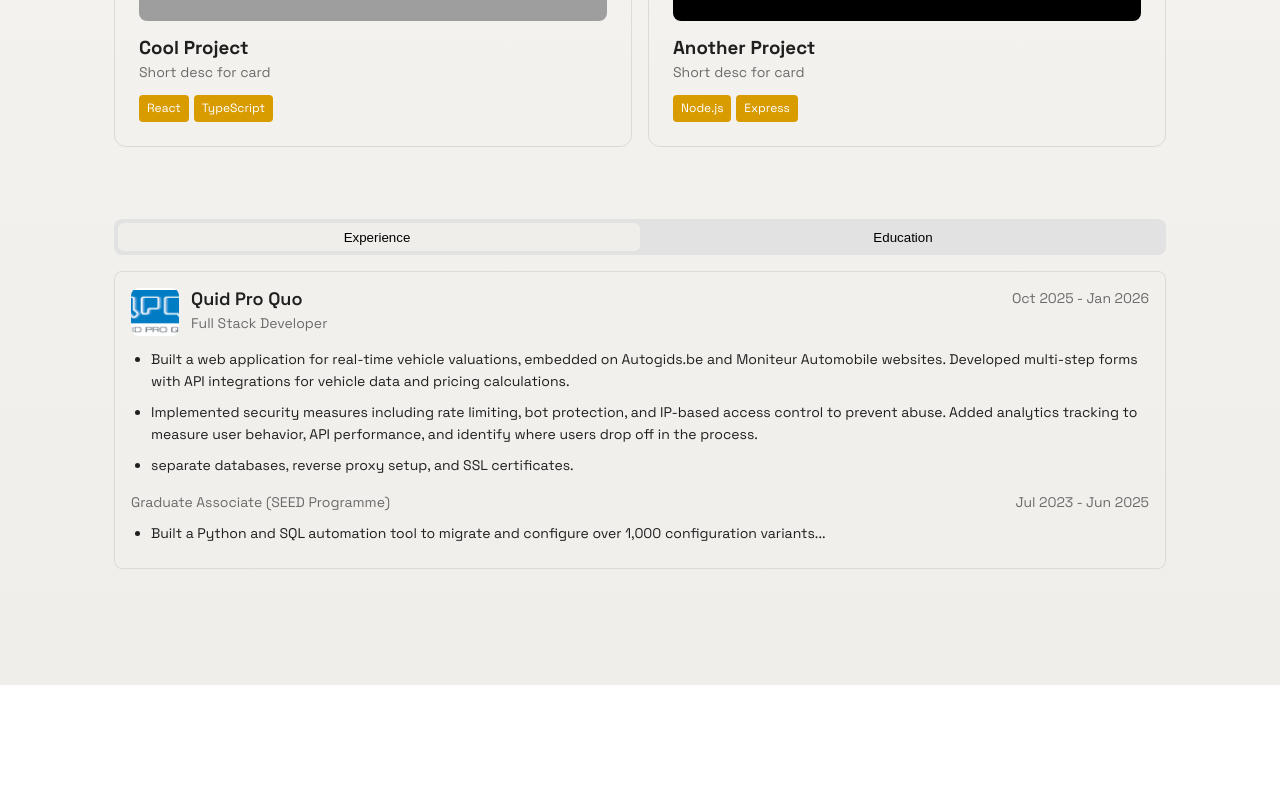
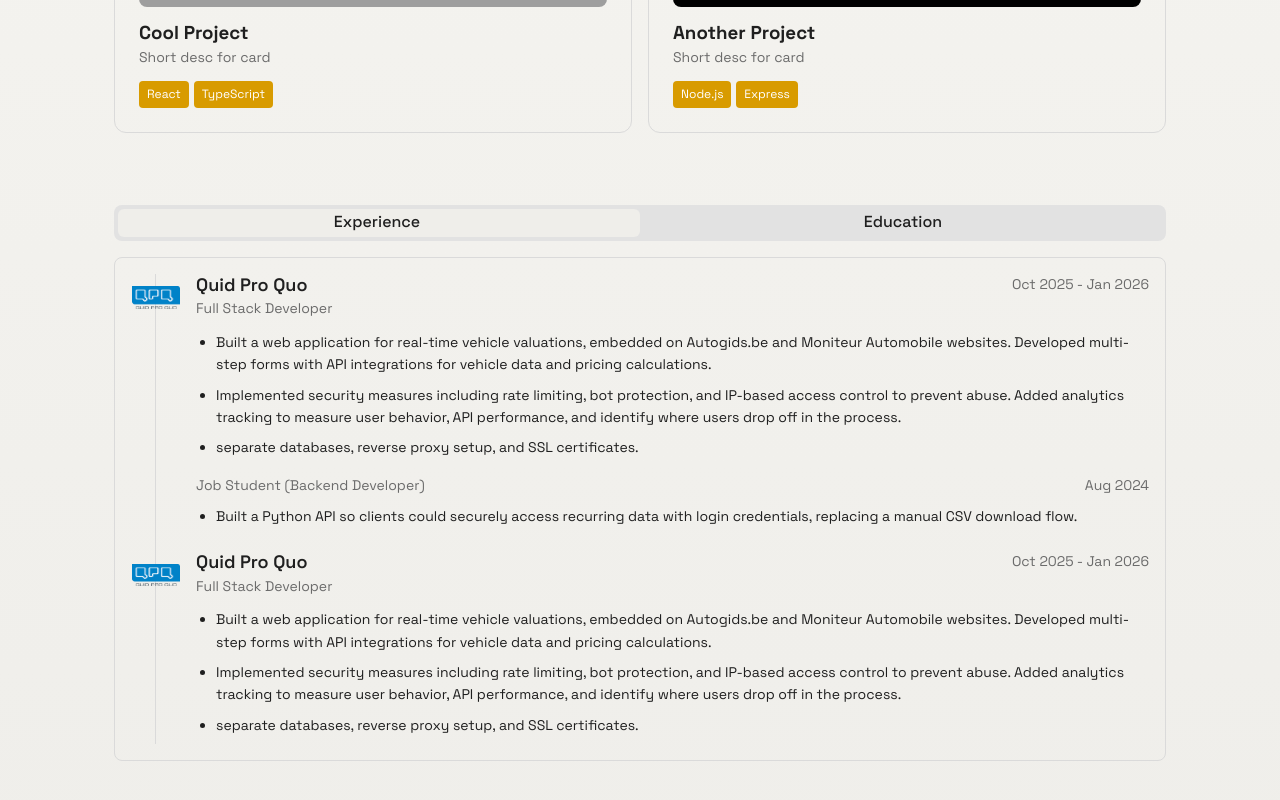
Before and after one commit to kamielquatacker/kamiel-portfolio, a Next.js app: page / in a window 1280 px wide. Shown: the part 780-1580 px from the top of the page. Before the commit the page ends 1465 px from the top, so only its background shows below. Built offline with nearby package versions, Linux system fonts and the light colour scheme; grey boxes are pictures that could not be loaded.

Commit message:
update education and experience ui

```diff
--- a/app/globals.css
+++ b/app/globals.css
@@ -6,7 +6,7 @@
   --muted: #6b6b6b;
   --accent: #ffb800;
   --accent-dark: #d89b00;
-  --border: #DADADA;
+  --border: #dadada;
   --shadow: 0 24px 60px rgba(0, 0, 0, 0.08);
   --radius-lg: 24px;
   --radius-md: 12px;
@@ -29,11 +29,20 @@ body {
   margin: 0;
   color: var(--text);
   background:
-    radial-gradient(900px 480px at 10% -10%, rgba(255, 184, 0, 0.16), transparent 60%),
-    radial-gradient(800px 420px at 90% 10%, rgba(0, 0, 0, 0.08), transparent 60%),
+    radial-gradient(
+      900px 480px at 10% -10%,
+      rgba(255, 184, 0, 0.16),
+      transparent 60%
+    ),
+    radial-gradient(
+      800px 420px at 90% 10%,
+      rgba(0, 0, 0, 0.08),
+      transparent 60%
+    ),
     linear-gradient(180deg, var(--bg), var(--bg-2));
   min-height: 100vh;
-  font-family: var(--font-sans), "Segoe UI", Tahoma, Geneva, Verdana, sans-serif;
+  font-family:
+    var(--font-sans), "Segoe UI", Tahoma, Geneva, Verdana, sans-serif;
   line-height: 1.55;
 }
 
@@ -74,7 +83,8 @@ a {
   font-size: 16px;
 }
 
-.hero-buttons, .project-links {
+.hero-buttons,
+.project-links {
   display: flex;
   flex-wrap: wrap;
   gap: 12px;
@@ -91,7 +101,6 @@ a {
   height: 20px;
 }
 
-
 .projects-header {
   display: flex;
   align-items: center;
@@ -99,11 +108,10 @@ a {
   margin-bottom: 24px;
 }
 
-.technologies{
+.technologies {
   display: flex;
   flex-wrap: wrap;
-  gap: .3rem;
-
+  gap: 0.3rem;
 }
 
 .project-card .technologies {
@@ -120,9 +128,6 @@ a {
   font-size: 12px;
 }
 
-
-
-
 .btn {
   display: inline-flex;
   align-items: center;
@@ -132,15 +137,15 @@ a {
   border-radius: var(--radius-sm);
   color: var(--text);
   font-size: 14px;
-  transition: border-color 200ms ease, color 200ms ease;
+  transition:
+    border-color 200ms ease,
+    color 200ms ease;
 }
 
 .btn:hover {
   border-color: var(--accent);
   color: var(--accent);
 }
-
-
 
 .section {
   padding: 36px 0;
@@ -149,7 +154,7 @@ a {
 .section-title {
   font-size: 24px;
   letter-spacing: 0.02em;
-  margin-bottom: 0;
+  margin: 0;
 }
 
 .section-title-icon {
@@ -162,7 +167,9 @@ a {
   align-items: center;
   gap: 4px;
   color: var(--text);
-  transition: color 200ms ease-in-out, border-color 200ms ease-in-out;
+  transition:
+    color 200ms ease-in-out,
+    border-color 200ms ease-in-out;
   padding: 8px 12px;
   border: 1px solid transparent;
   border-radius: var(--radius-sm);
@@ -218,7 +225,6 @@ a {
   height: auto;
 }
 
-
 .tab-headers {
   display: flex;
   position: relative;
@@ -241,6 +247,9 @@ a {
 }
 
 .tab-button {
+  font: inherit;
+  font-weight: 500;
+  color: inherit;
   background: none;
   border: none;
   cursor: pointer;
@@ -255,57 +264,73 @@ a {
 .tab-content {
   border: 1px solid var(--border);
   border-radius: var(--radius-sm);
-  padding: 1rem ;
+  padding: 1rem;
+  padding-left: 0;
 }
 
 /* Experience Items */
-.experience-list {
+.experience-list, .education-list {
   display: flex;
   flex-direction: column;
-  gap: 24px;
+  gap: 1rem;
+  list-style: none;
+  padding: 0;
+  margin: 0 0 0 40px;
+  border-left: 1px solid var(--border);
 }
 
-.experience-item {
-  padding-bottom: 24px;
-  border-bottom: 1px solid var(--border);
+.experience-item, .education-item {
+  /* padding-bottom: 24px; */
+  margin: 0 0 0 40px;
+  position: relative;
 }
 
-.experience-item:last-child {
-  border-bottom: none;
-  padding-bottom: 0;
-}
-
-.experience-header {
+.experience-header, .education-header {
   display: flex;
   align-items: flex-start;
   gap: 12px;
   margin-bottom: 12px;
 }
 
-.company-logo {
-  border-radius: 8px;
-  object-fit: cover;
-  flex-shrink: 0;
+.experience-content ul, .education-content ul {
+  list-style-type: disc;
 }
 
-.experience-header-content {
+.company-logo, .school-logo {
+  border-radius: 8px;
+  position: absolute;
+  left: -4rem;
+  width: 3rem;
+  height: 3rem;
+  display: flex;
+  align-items: center;
+  justify-content: center;
+  overflow: hidden;
+}
+
+.company-logo-image, .school-logo-image {
+  object-fit: contain;
+  object-position: center;
+}
+
+.experience-header-content, .education-header-content {
   flex: 1;
 }
 
-.company-name {
+.company-name, .education-name {
   font-size: 18px;
   font-weight: 600;
   margin: 0 0 4px 0;
   line-height: 1.2;
 }
 
-.company-name a {
+.company-name a, .education-name a {
   color: var(--text);
   transition: color 0.2s;
 }
 
-.company-name a:hover {
-  color: var(--accent-dark);
+.company-name a:hover, .education-name a:hover {
+  color: var(--accent);
 }
 
 .role-title {
@@ -348,14 +373,14 @@ a {
   gap: 12px;
 }
 
-
-
 .card {
   display: block;
   border: 1px solid var(--border);
   border-radius: var(--radius-md);
   padding: 24px;
-  transition: transform 200ms ease, box-shadow 200ms ease;
+  transition:
+    transform 200ms ease,
+    box-shadow 200ms ease;
 }
 
 .card:hover {
--- a/app/page.tsx
+++ b/app/page.tsx
@@ -77,22 +77,22 @@ export default function Home() {
               id: "experience",
               label: "Experience",
               content: (
-                <div className="experience-list">
+                <ul className="experience-list">
                   {experiences.map((exp) => (
                     <ExperienceItem key={exp.id} experience={exp} />
                   ))}
-                </div>
+                </ul>
               ),
             },
             {
               id: "education",
               label: "Education",
               content: (
-                <div className="education-list">
+                <ul className="education-list">
                   {education.map((edu) => (
                     <EducationItem key={edu.id} education={edu} />
                   ))}
-                </div>
+                </ul>
               ),
             },
           ]}
--- a/components/EducationItem.tsx
+++ b/components/EducationItem.tsx
@@ -1,18 +1,28 @@
+import Image from "next/image";
 import { Education } from "@/data/education";
 
 export default function EducationItem({ education }: { education: Education }) {
   return (
-    <div className="education-item">
-      {/* Logo, school name, degree, period */}
+    <li className="education-item">
+      <a
+        className="school-logo"
+        href={education.url}
+        target="_blank"
+        rel="noreferrer"
+      >
+        <Image
+          src={education.logo}
+          alt={education.school}
+          fill
+          sizes="48px"
+          className="school-logo-image"
+          unoptimized
+        />
+      </a>
+      <div className="education-content">
         <div className="education-header">
-            <img src={education.logo}
-                alt={education.school}
-                width={48}
-                height={48}
-                className="school-logo"
-            />
           <div className="education-header-content">
-                <h3 className="school-name">
+            <h3 className="education-name">
               {education.url ? (
                 <a href={education.url} target="_blank" rel="noreferrer">
                   {education.school}
@@ -21,11 +31,11 @@ export default function EducationItem({ education }: { education: Education }) {
                 education.school
               )}
             </h3>
-                <p className="degree">Degree: {education.degree}</p>
-                <p className="field">Field: {education.field}</p>
+            <p className="degree">{education.degree}</p>
           </div>
           <span className="period">{education.period}</span>
         </div>
       </div>
+    </li>
   );
 }
--- a/components/ExperienceItem.tsx
+++ b/components/ExperienceItem.tsx
@@ -1,7 +1,11 @@
-import Image from 'next/image';
-import { Experience } from '@/data/experience';
+import Image from "next/image";
+import { Experience } from "@/data/experience";
 
-export default function ExperienceItem({ experience }: { experience: Experience }) {
+export default function ExperienceItem({
+  experience,
+}: {
+  experience: Experience;
+}) {
   // Safety check
   if (!experience.positions || experience.positions.length === 0) {
     return null;
@@ -10,15 +14,24 @@ export default function ExperienceItem({ experience }: { experience: Experience
   const firstPosition = experience.positions[0];
 
   return (
-    <div className="experience-item">
-      <div className="experience-header">
+    <li className="experience-item">
+      <a
+        className="company-logo"
+        href={experience.url}
+        target="_blank"
+        rel="noreferrer"
+      >
         <Image
           src={experience.logo}
           alt={experience.company}
-          width={48}
-          height={48}
-          className="company-logo"
+          fill
+          sizes="48px"
+          className="company-logo-image"
+          unoptimized
         />
+      </a>
+      <div className="experience-content">
+        <div className="experience-header">
           <div className="experience-header-content">
             <h3 className="company-name">
               {experience.url ? (
@@ -36,7 +49,7 @@ export default function ExperienceItem({ experience }: { experience: Experience
 
         <div className="position-details">
           <ul>
-          {firstPosition.description.split('<br>').map((item, i) => (
+            {firstPosition.description.split("<br>").map((item, i) => (
               <li key={i} dangerouslySetInnerHTML={{ __html: item.trim() }} />
             ))}
           </ul>
@@ -49,12 +62,13 @@ export default function ExperienceItem({ experience }: { experience: Experience
               <span className="period">{pos.period}</span>
             </div>
             <ul>
-            {pos.description.split('<br>').map((item, j) => (
+              {pos.description.split("<br>").map((item, j) => (
                 <li key={j} dangerouslySetInnerHTML={{ __html: item.trim() }} />
               ))}
             </ul>
           </div>
         ))}
       </div>
+    </li>
   );
 }
--- a/data/education.ts
+++ b/data/education.ts
@@ -14,7 +14,7 @@ export const education: Education[] = [
   {
     id: "pxl",
     school: "PXL University of Applied Sciences",
-    degree: "Graduate in Programming",
+    degree: "Graduate Diploma in Programming",
     field: "Software Development",
     period: "2022 - 2025",
     logo: "/logos/pxl.png",
--- a/data/experience.ts
+++ b/data/experience.ts
@@ -26,9 +26,22 @@ export const experiences: Experience[] = [
         description: "Built a web application for real-time vehicle valuations, embedded on Autogids.be and Moniteur Automobile websites. Developed multi-step forms with API integrations for vehicle data and pricing calculations.<br>Implemented security measures including rate limiting, bot protection, and IP-based access control to prevent abuse. Added analytics tracking to measure user behavior, API performance, and identify where users drop off in the process.<br> separate databases, reverse proxy setup, and SSL certificates."
       },
       {
-        title: "Graduate Associate (SEED Programme)",
-        period: "Jul 2023 - Jun 2025",
-        description: "Built a Python and SQL automation tool to migrate and configure over 1,000 configuration variants..."
+        title: "Job Student (Backend Developer)",
+        period: "Aug 2024",
+        description: "Built a Python API so clients could securely access recurring data with login credentials, replacing a manual CSV download flow."
+      }
+    ]
+  },
+  {
+    id: "qpq2",
+    company: "Quid Pro Quo",
+    logo: "/logos/qpq.png",
+    url: "https://new.restwaardebox.com/",
+    positions: [
+      {
+        title: "Full Stack Developer",
+        period: "Oct 2025 - Jan 2026",
+        description: "Built a web application for real-time vehicle valuations, embedded on Autogids.be and Moniteur Automobile websites. Developed multi-step forms with API integrations for vehicle data and pricing calculations.<br>Implemented security measures including rate limiting, bot protection, and IP-based access control to prevent abuse. Added analytics tracking to measure user behavior, API performance, and identify where users drop off in the process.<br> separate databases, reverse proxy setup, and SSL certificates."
       }
     ]
   },
```
Also changed, not shown: public/logos/qpq.png. Lines whose indentation alone changed are shown as unchanged.
